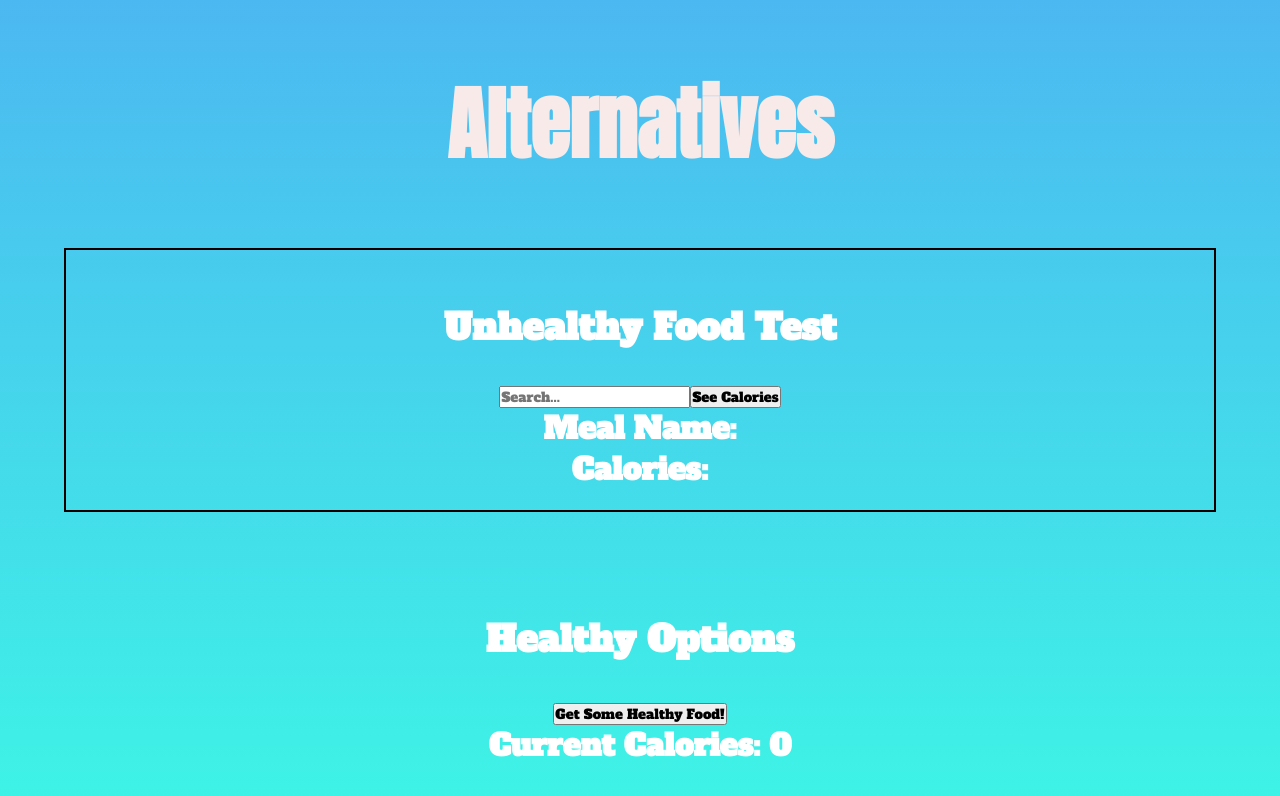
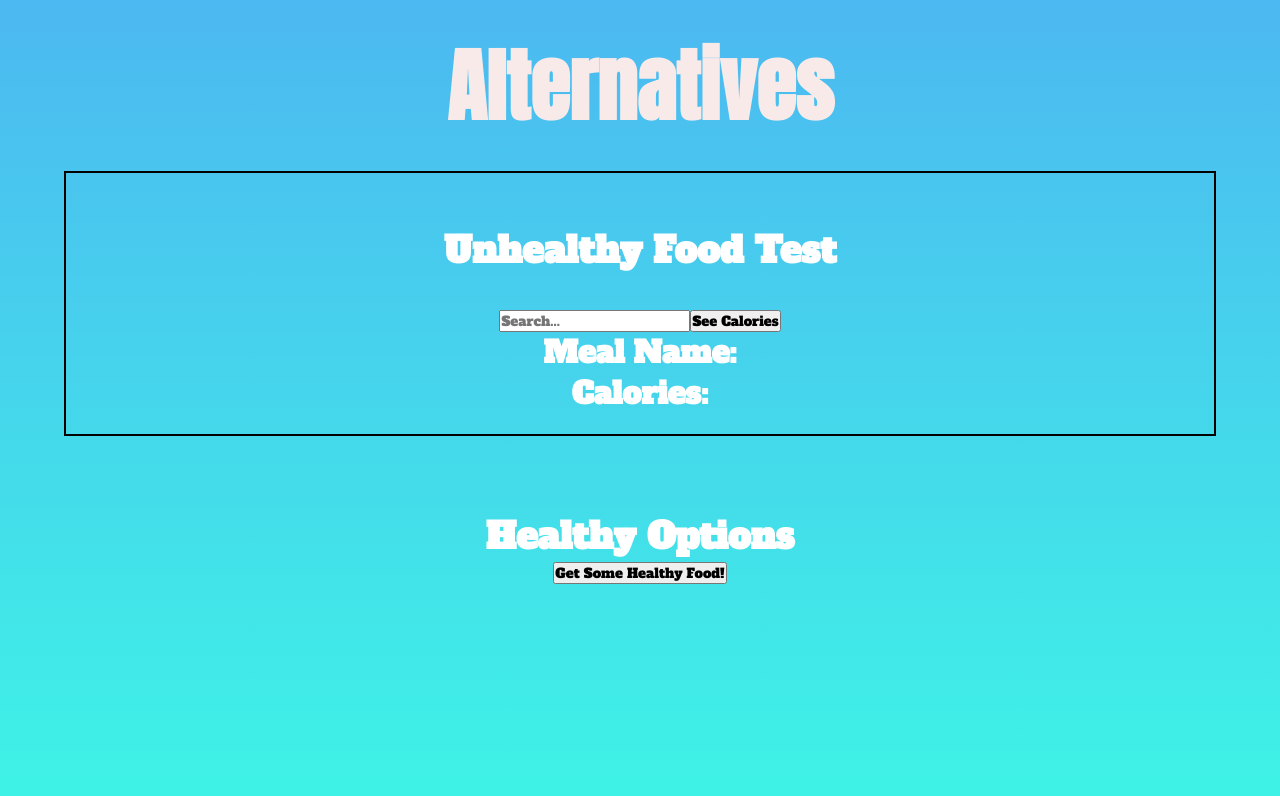
Before and after one commit to Kazuki123-k/SoloMVP, a React (Create React App) app in the folder client/: page /home in a window 1280 px wide. Shown: the top 796 px of the page. Built offline with nearby package versions, Linux system fonts and the light colour scheme.

Commit message:
feat: create List component to show chosen fruit after post request

```diff
--- a/client/src/components/Header.css
+++ b/client/src/components/Header.css
@@ -1,6 +1,6 @@
 @import url("https://fonts.googleapis.com/css2?family=Alfa+Slab+One&family=Anton&display=swap");
 header {
-  padding: 5%;
+  padding: 2%;
   font-size: 40px;
   font-weight: 400;
 }
--- a/client/src/components/Healthy.css
+++ b/client/src/components/Healthy.css
@@ -1,9 +1,21 @@
+.outer-grid {
+  display: grid;
+  grid-template-columns: 1fr;
+  grid-template-rows: 0.5fr;
+}
+
 .healthy-container {
   display: grid;
-  grid-template-columns: repeat(3, auto);
+  grid-template-columns: 1fr 1fr;
+}
+.healthy-container > div {
+  box-shadow: 5px 3px 3px linear-gradient(#4de7d0, #1390c2);
 }
 h1 {
   color: #666;
+}
+.health {
+  padding: 1% 3% 0 3%;
 }
 
 .fruit {
--- a/client/src/components/Healthy.js
+++ b/client/src/components/Healthy.js
@@ -1,16 +1,21 @@
 import { useState, useEffect, useRef } from "react";
 import axios from "axios";
 import "./Healthy.css";
+import List from "./List";
 
 const Healthy = () => {
   const [healthyOption, setHealthyOption] = useState([]);
   const [totalCalories, setTotalCalories] = useState(0);
-  const [postObject, setPostObject] = useState([]);
+  const [clickedFruit, setClickedFruit] = useState(null);
+  const [clicked, setClicked] = useState(false);
   const postObj = useRef([]);
 
   const postRequest = async () => {
-    await axios.post(`/chosenFruit`, () => {});
+    await axios
+      .post(`/submitFruit`, postObj.current)
+      .then((response) => console.log(response.data));
   };
+
   const fruitInfo = healthyOption.map((fruit, index) => {
     return (
       <div
@@ -24,6 +29,7 @@ const Healthy = () => {
             calories: fruit.nutritions.calories,
           });
           console.log(postObj.current);
+          setClickedFruit(`${fruit.name} :  ${fruit.nutritions.calories}`);
         }}
         key={index}
       >
@@ -41,12 +47,36 @@ const Healthy = () => {
 
   return (
     <div>
-      <h2>Healthy Options</h2>
-      <button className="health-button" onClick={getFruit}>
-        Get Some Healthy Food!
-      </button>
-      <h3>Current Calories: {totalCalories}</h3>
-      <div className="healthy-container">{fruitInfo}</div>
+      <h2 className="health">Healthy Options</h2>
+      {!clicked && (
+        <button
+          className="health-button"
+          onClick={(e) => {
+            getFruit();
+            setClicked(true);
+          }}
+        >
+          Get Some Healthy Food!
+        </button>
+      )}
+      {clicked && (
+        <div>
+          <h3>Current Calories: {totalCalories}</h3>
+          <button
+            onClick={(e) => {
+              postRequest();
+            }}
+          >
+            Submit
+          </button>
+          <div className="outer-grid">
+            <div className="healthy-container">{fruitInfo}</div>
+            <div className="chosen-fruit">
+              <List chosenFruit={postObj} />
+            </div>
+          </div>
+        </div>
+      )}
     </div>
   );
 };
--- /dev/null
+++ b/client/src/components/List.js
@@ -0,0 +1,13 @@
+import { useState, useEffect, useRef } from "react";
+
+const List = (props) => {
+  const { chosenFruit } = props;
+
+  const listedItem = chosenFruit.map((fruit) => {
+    console.log(fruit);
+  });
+
+  return <h2>Please Eat these instead of that Bad Food :)</h2>;
+};
+
+export default List;
```
